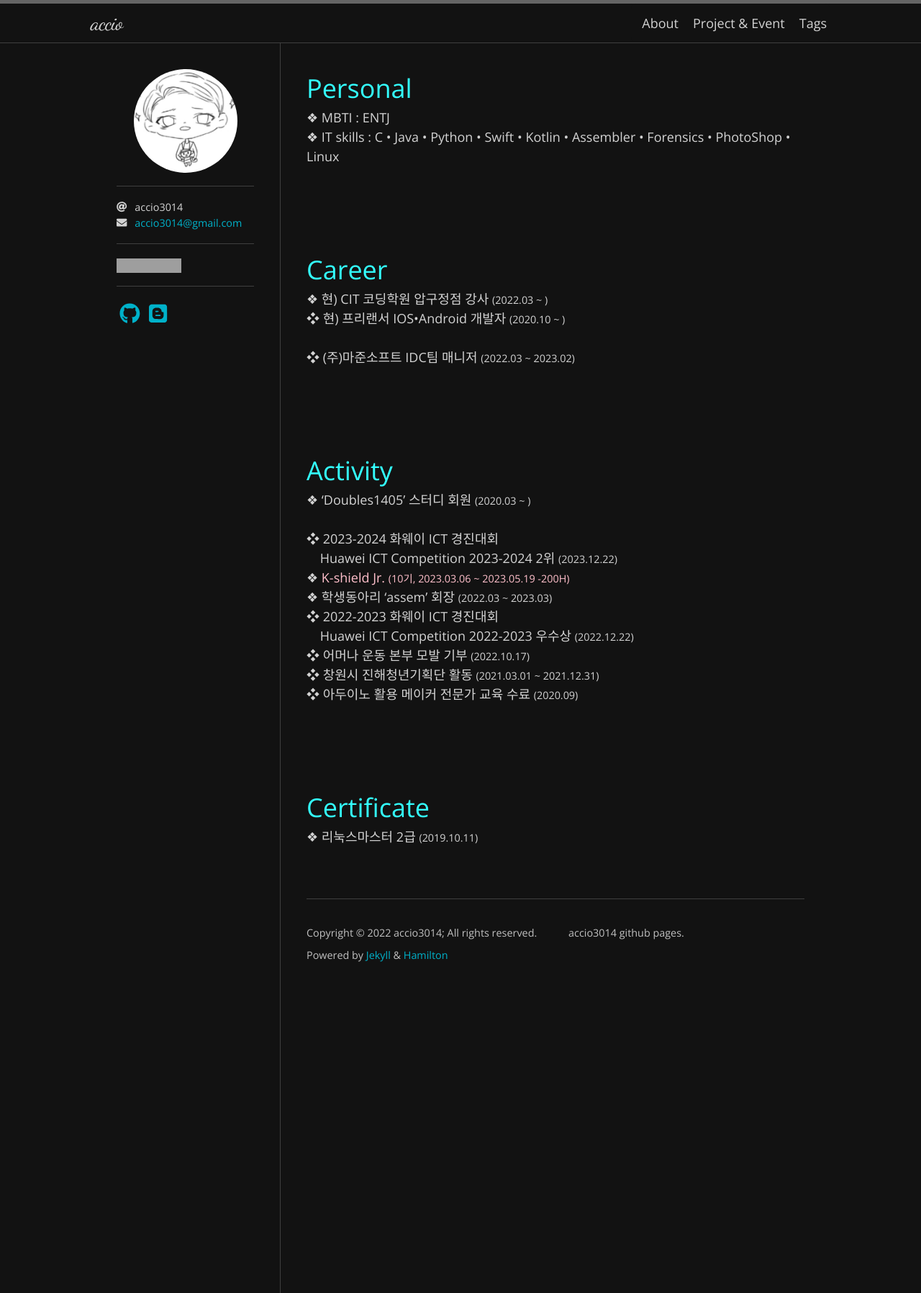
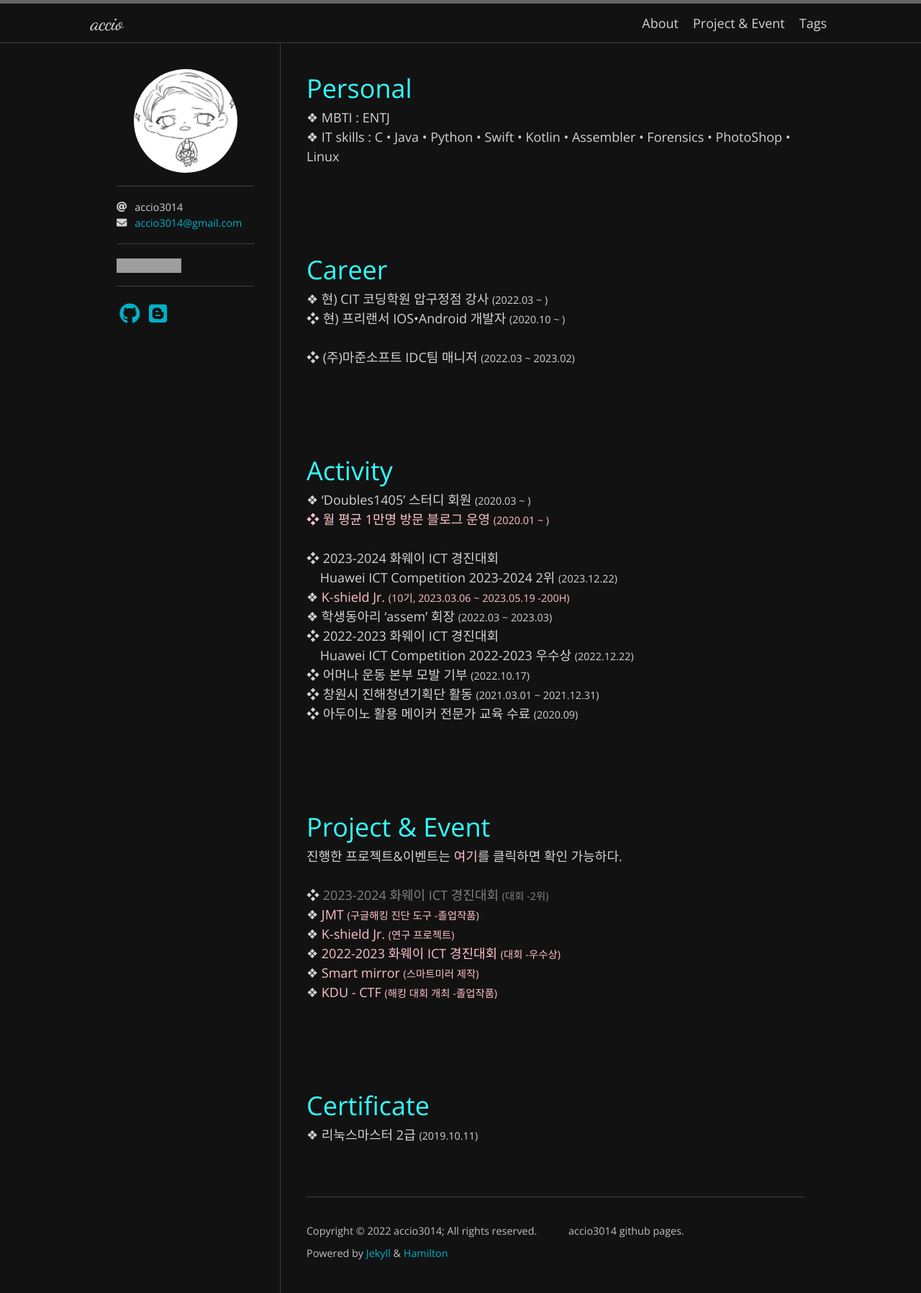
Before and after one commit to accio3014/accio3014.github.io, a Jekyll site: the page index.html, which Jekyll copies as it is, in a window 1280 px wide. Shown: the whole page at 72% size. Built offline with Jekyll 4.4.1, drawn with Linux system fonts in a browser that asks for light colours; nearby versions of some CDN libraries; some web fonts are replaced; grey boxes are pictures that could not be loaded.

```diff
--- a/index.html
+++ b/index.html
@@ -42,16 +42,19 @@
 
     <style>
         a.activity:link {
-            color : pink;
+            color: pink;
         }
+
         a.activity:visited {
-            color : white;
+            color: grey;
         }
+
         a.activity:hover {
-            color : red;
+            color: red;
         }
+
         a.activity:active {
-            color : blue;
+            color: blue;
         }
     </style>
 
@@ -150,7 +153,8 @@
                     <p><span style="font-size:2em; color:#33FFFF;">Personal</span>
                         <br />
                         ❖ MBTI : ENTJ <br />
-                        ❖ IT skills : C • Java • Python • Swift • Kotlin • Assembler • Forensics • PhotoShop • Linux <br />
+                        ❖ IT skills : C • Java • Python • Swift • Kotlin • Assembler • Forensics • PhotoShop • Linux
+                        <br />
                         <br />
                         <br />
                         <br />
@@ -170,16 +174,46 @@
                     <p><span style="font-size:2em; color:#33FFFF;">Activity</span>
                         <br />
                         ❖ ‘Doubles1405’ 스터디 회원 <span style="font-size:0.8em;">(2020.03 ~ )</span> <br />
+                        <a class="activity" href="https://passing-story.tistory.com/" target="_blank">❖ 월 평균 1만명 방문 블로그
+                            운영 <span style="font-size:0.8em;">(2020.01 ~ )</span> </a> <br />
                         <br />
                         ❖ 2023-2024 화웨이 ICT 경진대회 <br />
-                        &nbsp;&nbsp;&nbsp;&nbsp;Huawei ICT Competition 2023-2024 2위 <span style="font-size:0.8em;">(2023.12.22)</span> <br />
-                        ❖ <a class="activity" href="https://accio3014.github.io/2023/05/25/K-shield-Jr-10.html" target="_blank" >K-shield Jr. <span style="font-size:0.8em;">(10기, 2023.03.06 ~ 2023.05.19 -200H)</span> </a><br />
+                        &nbsp;&nbsp;&nbsp;&nbsp;Huawei ICT Competition 2023-2024 2위 <span
+                            style="font-size:0.8em;">(2023.12.22)</span> <br />
+                        ❖ <a class="activity" href="https://accio3014.github.io/2023/05/25/K-shield-Jr-10.html"
+                            target="_blank">K-shield Jr. <span style="font-size:0.8em;">(10기, 2023.03.06 ~ 2023.05.19
+                                -200H)</span> </a><br />
                         ❖ 학생동아리 ‘assem’ 회장 <span style="font-size:0.8em;">(2022.03 ~ 2023.03)</span> <br />
                         ❖ 2022-2023 화웨이 ICT 경진대회 <br />
-                        &nbsp;&nbsp;&nbsp;&nbsp;Huawei ICT Competition 2022-2023 우수상 <span style="font-size:0.8em;">(2022.12.22)</span> <br />
+                        &nbsp;&nbsp;&nbsp;&nbsp;Huawei ICT Competition 2022-2023 우수상 <span
+                            style="font-size:0.8em;">(2022.12.22)</span> <br />
                         ❖ 어머나 운동 본부 모발 기부 <span style="font-size:0.8em;">(2022.10.17)</span> <br />
                         ❖ 창원시 진해청년기획단 활동 <span style="font-size:0.8em;">(2021.03.01 ~ 2021.12.31)</span> <br />
                         ❖ 아두이노 활용 메이커 전문가 교육 수료 <span style="font-size:0.8em;">(2020.09)</span> <br />
+                        <br />
+                        <br />
+                        <br />
+                    </p>
+
+                    <p><span style="font-size:2em; color:#33FFFF;">Project & Event</span>
+                        <br>
+                        진행한 프로젝트&이벤트는 <a class="activity" href="https://accio3014.github.io/project&event/"
+                            target="_blank">여기</a>를 클릭하면 확인 가능하다. <br /><br />
+
+                        ❖ <a class="activity" href="" target="_blank">2023-2024 화웨이 ICT 경진대회
+                            <span style="font-size:0.8em;">(대회 -2위)</span> </a> <br />
+                        ❖ <a class="activity" href="https://accio3014.github.io/2023/06/14/JMT.html" target="_blank">JMT
+                            <span style="font-size:0.8em;">(구글해킹 진단 도구 -졸업작품)</span> </a> <br />
+                        ❖ <a class="activity" href="https://accio3014.github.io/2023/05/25/K-shield-Jr-10.html"
+                            target="_blank">K-shield Jr. <span style="font-size:0.8em;">(연구 프로젝트)</span> </a> <br />
+                        ❖ <a class="activity"
+                            href="https://accio3014.github.io/2022/12/22/Huawei-ICT-Competition-2022-2023.html"
+                            target="_blank">2022-2023 화웨이 ICT 경진대회
+                            <span style="font-size:0.8em;">(대회 -우수상)</span> </a> <br />
+                        ❖ <a class="activity" href="https://accio3014.github.io/2022/08/11/Smart-mirror.html"
+                            target="_blank">Smart mirror <span style="font-size:0.8em;">(스마트미러 제작)</span> </a> <br />
+                        ❖ <a class="activity" href="https://accio3014.github.io/2022/03/07/KDU-CTF.html"
+                            target="_blank">KDU - CTF <span style="font-size:0.8em;">(해킹 대회 개최 -졸업작품)</span> </a> <br />
                         <br />
                         <br />
                         <br />
```
Also changed, not shown: about.md (+20 -3 lines).
